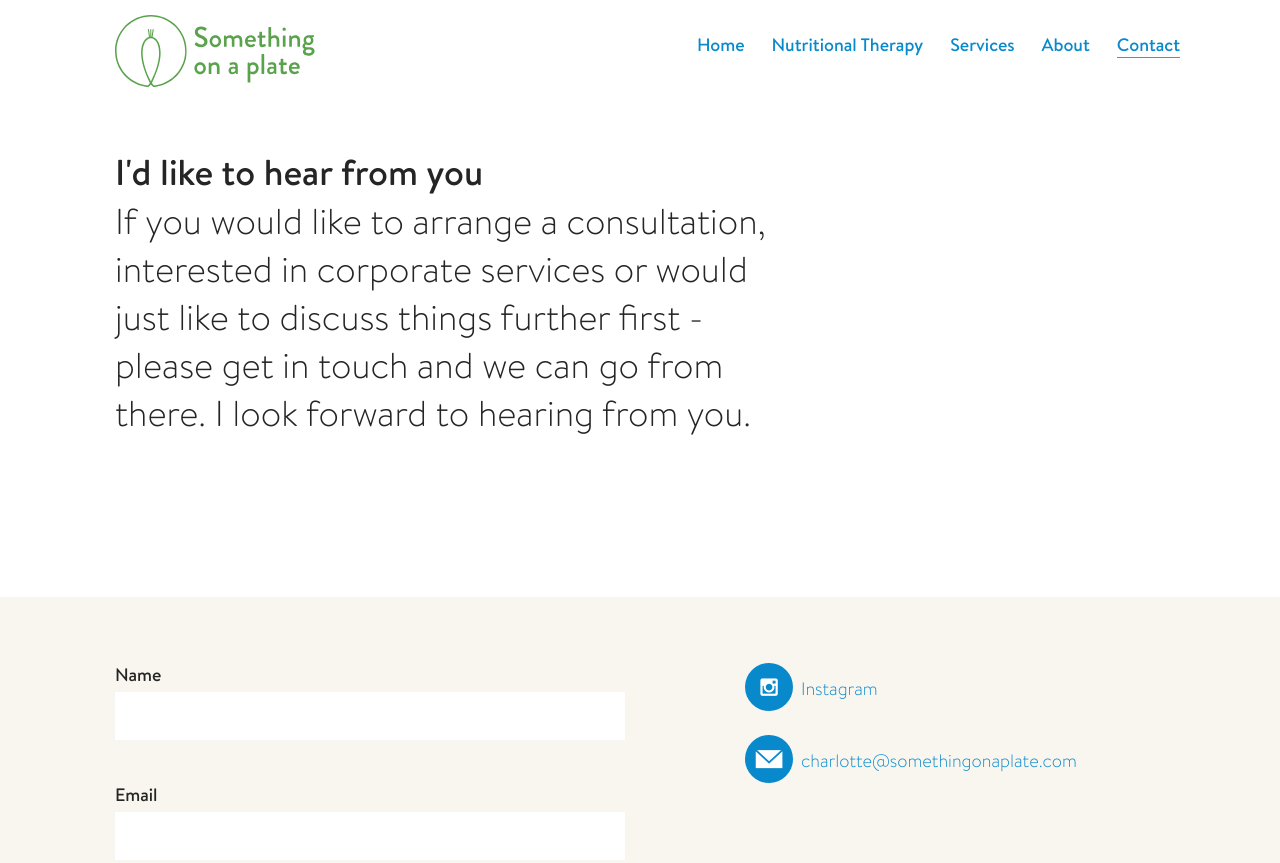
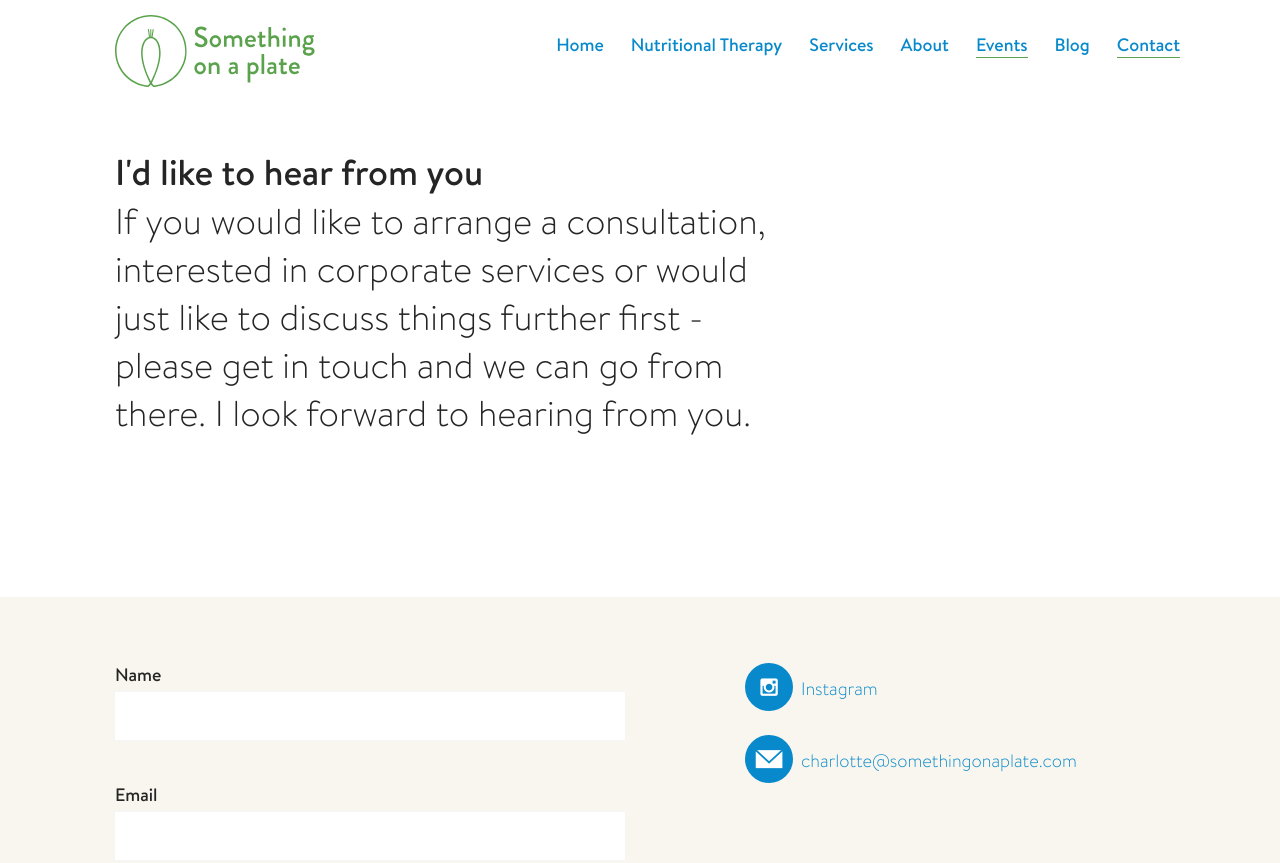
Before and after one commit to craighjones/Something-on-a-plate, a website: page contact.html in a window 1280 px wide. Shown: the top 863 px of the page. Drawn offline with Linux system fonts and the light colour scheme; files whose address does not match are found by name.

Commit message:
Contact Nav changed
Contact nav changed

```diff
--- a/contact.html
+++ b/contact.html
@@ -42,6 +42,8 @@
             <li><a href="nutritional-therapy.html">Nutritional Therapy</a></li>
             <li><a href="services.html">Services</a></li>
             <li><a href="about.html">About </a></li>
+            <li class="active"><a href="events.html">Events</a></li>
+            <li><a href="https://blog.somethingonaplate.com/">Blog</a></li>
             <li class="active"><a href="contact.html">Contact <span class="sr-only">(current)</span></a></li>
             <!-- <li><a href="blog.somethingonplate.com">Blog</a></li> -->
           </ul>
@@ -65,6 +67,8 @@
             <li><a href="nutritional-therapy.html">Nutritional Therapy</a></li>
             <li><a href="services.html">Services</a></li>
             <li><a href="about.html">About </a></li>
+            <li class="active"><a href="events.html">Events</a></li>
+            <li><a href="https://blog.somethingonaplate.com/">Blog</a></li>
             <li class="active"><a href="contact.html">Contact <span class="sr-only">(current)</span></a></li>
             <!-- <li><a href="blog.somethingonplate.com">Blog</a></li> -->
           </ul>
```
